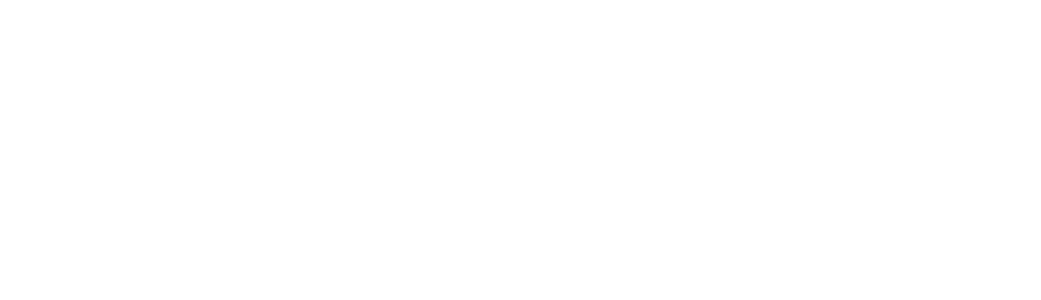
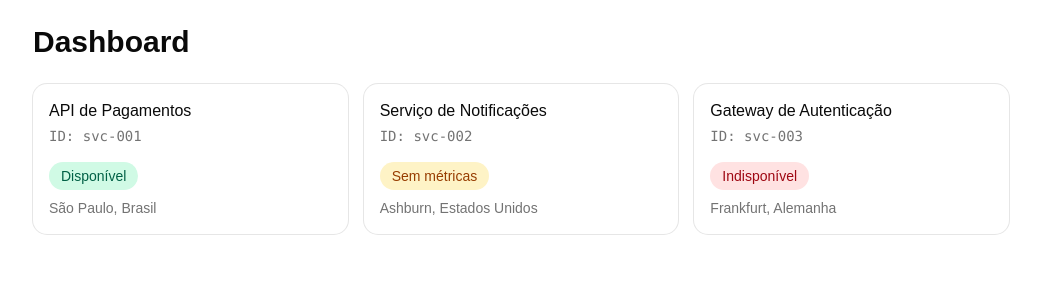
Before and after one commit to Team-Zero-DSM/GreenER, a React (Vite) app in the folder frontend/: page /dashboard in a window 1280 px wide. Before the commit this address had no page. Shown: the top 300 px of the page, without its empty margins (119-1160 px from the left). Built offline with nearby package versions, Linux system fonts and the light colour scheme; no server answers.

Commit message:
feat(#31): exibe a listagem de serviços no dashboard

```diff
--- a/frontend/src/App.tsx
+++ b/frontend/src/App.tsx
@@ -1,6 +1,7 @@
 import { Route, Routes } from 'react-router';
 import { Card, CardContent, CardHeader, CardTitle } from '@/components/ui/card';
 import { ServiceDetailPage } from '@/pages/ServiceDetailPage';
+import { DashboardPage } from '@/pages/DashboardPage';
 
 function HomePage() {
   return (
@@ -24,6 +25,7 @@ export default function App() {
     <Routes>
       <Route path="/" element={<HomePage />} />
       <Route path="/servicos/:id" element={<ServiceDetailPage />} />
+      <Route path="/dashboard" element={<DashboardPage />} />
     </Routes>
   );
 }
--- /dev/null
+++ b/frontend/src/hooks/useServices.ts
@@ -0,0 +1,32 @@
+import { useEffect, useState } from 'react';
+import { fetchServices } from '@/api/services';
+import type { ServiceSummary } from '@/types/service';
+
+export function useServices() {
+  const [services, setServices] = useState<ServiceSummary[]>([]);
+  const [isLoading, setIsLoading] = useState(true);
+  const [error, setError] = useState<string | null>(null);
+
+  useEffect(() => {
+    let cancelled = false;
+
+    fetchServices()
+      .then((data) => {
+        if (!cancelled) setServices(data);
+      })
+      .catch((err: unknown) => {
+        if (!cancelled) {
+          setError(err instanceof Error ? err.message : 'Erro ao carregar os serviços.');
+        }
+      })
+      .finally(() => {
+        if (!cancelled) setIsLoading(false);
+      });
+
+    return () => {
+      cancelled = true;
+    };
+  }, []);
+
+  return { services, isLoading, error };
+}
--- /dev/null
+++ b/frontend/src/pages/DashboardPage.tsx
@@ -0,0 +1,18 @@
+import { ServiceList } from '@/components/services/ServiceList';
+import { useServices } from '@/hooks/useServices';
+
+export function DashboardPage() {
+  const { services, isLoading, error } = useServices();
+
+  return (
+    <main className="mx-auto min-h-screen max-w-5xl space-y-6 bg-background p-6">
+      <h1 className="text-3xl font-semibold">Dashboard</h1>
+      {isLoading && <p className="text-muted-foreground">Carregando serviços...</p>}
+      {error && <p className="text-red-700">{error}</p>}
+      {!isLoading && !error && services.length === 0 && (
+        <p className="text-muted-foreground">Nenhum serviço cadastrado.</p>
+      )}
+      {!isLoading && !error && <ServiceList services={services} />}
+    </main>
+  );
+}
```
